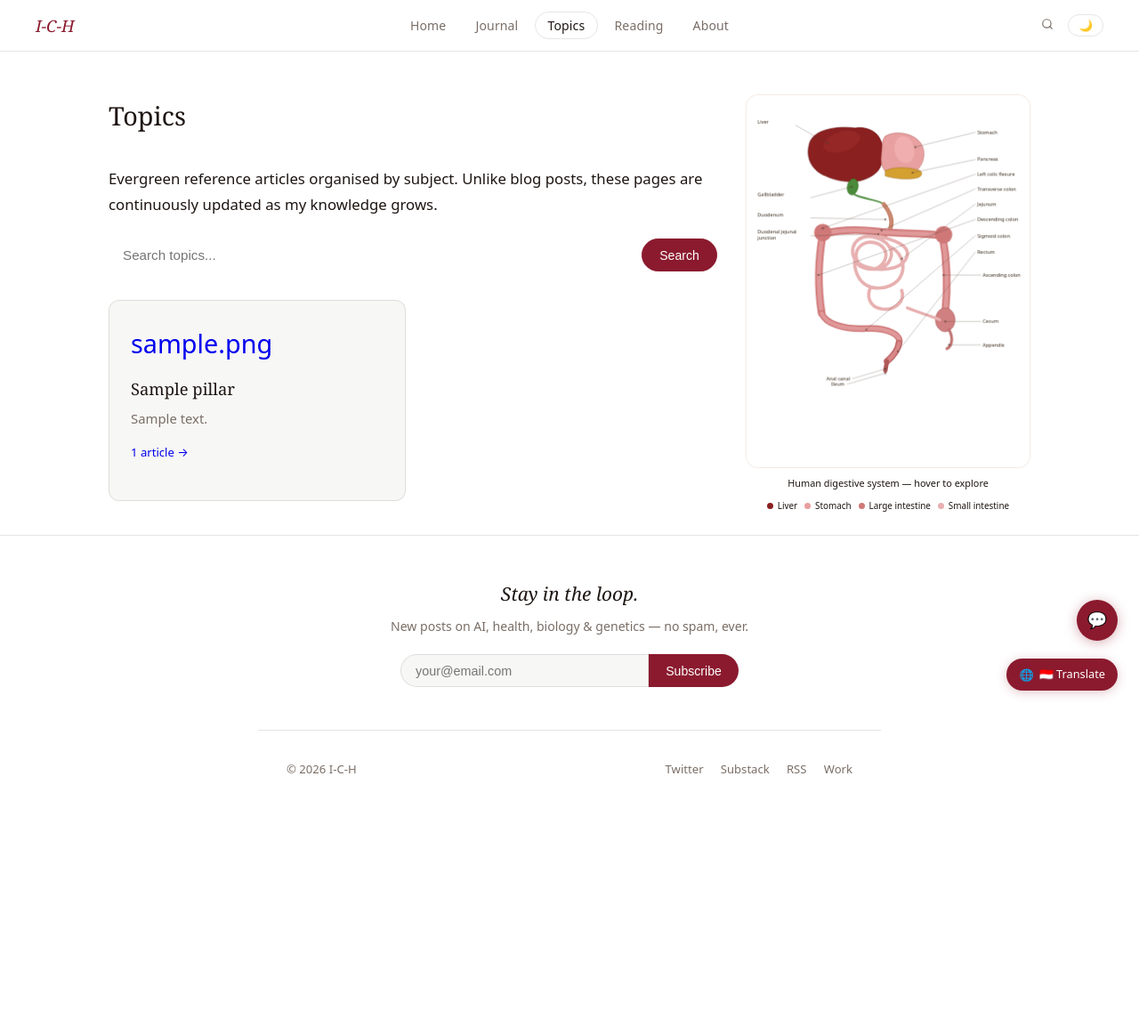
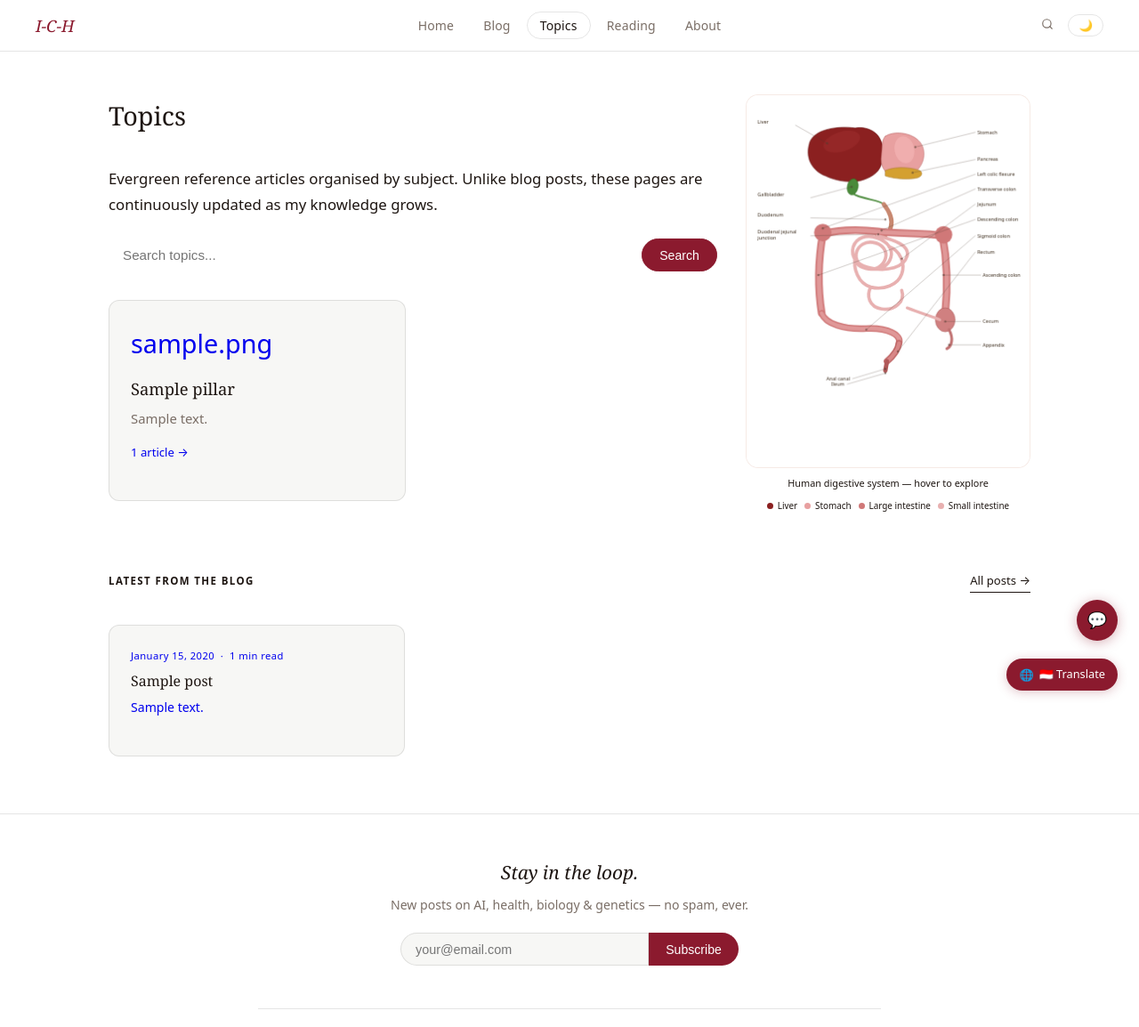
Before and after one commit to indrahrp/max_health, a Django app: page /topics/ in a window 1280 px wide. Shown: the top 1154 px of the page at 89% size. Before the commit the page ends 869 px from the top, so only its background shows below. Run offline with Django 5.2, Linux system fonts and the light colour scheme; tables that the repository leaves empty hold one stand-in row (values such as "Sample post").

Commit message:
Add Blog section: rename Journal nav link, add blog strip to Topics home
Co-Authored-By: Claude Sonnet 4.6 <noreply@anthropic.com>

```diff
--- a/blog/templates/blog/base.html
+++ b/blog/templates/blog/base.html
@@ -297,7 +297,7 @@
 
   <ul class="nav-links">
     <li><a href="{% url 'blog:home' %}">Home</a></li>
-    <li><a href="{% url 'blog:blog_list' %}">Journal</a></li>
+    <li><a href="{% url 'blog:blog_list' %}">Blog</a></li>
     <li><a href="{% url 'topics:topics_home' %}">Topics</a></li>
     <li><a href="{% url 'blog:book_list' %}">Reading</a></li>
     <li><a href="{% url 'blog:about' %}">About</a></li>
--- a/blog/templates/blog/home.html
+++ b/blog/templates/blog/home.html
@@ -71,7 +71,7 @@
   <div class="hero-actions">
     <a href="{% url 'blog:blog_list' %}" class="hero-btn">
       <svg width="15" height="15" viewBox="0 0 24 24" fill="none" stroke="currentColor" stroke-width="2" stroke-linecap="round" stroke-linejoin="round"><path d="M12 20h9"/><path d="M16.5 3.5a2.121 2.121 0 013 3L7 19l-4 1 1-4L16.5 3.5z"/></svg>
-      Journal
+      Blog
     </a>
     <a href="{% url 'blog:book_list' %}" class="hero-btn">
       <svg width="15" height="15" viewBox="0 0 24 24" fill="none" stroke="currentColor" stroke-width="2" stroke-linecap="round" stroke-linejoin="round"><path d="M4 19.5A2.5 2.5 0 016.5 17H20"/><path d="M6.5 2H20v20H6.5A2.5 2.5 0 014 19.5v-15A2.5 2.5 0 016.5 2z"/></svg>
@@ -120,7 +120,7 @@
   </div>
   {% endif %}
 
-  <div class="section-label">Recent writing</div>
+  <div class="section-label">Latest from the Blog</div>
 
   {% for post in recent_posts %}
   <a class="post-card" href="{% url 'blog:blog_detail' post.slug %}">
--- a/topics/templates/topics/topics_home.html
+++ b/topics/templates/topics/topics_home.html
@@ -76,6 +76,29 @@
   </div>
 
 </div>
+
+<!-- Latest from the Blog -->
+{% if recent_posts %}
+<div style="max-width:1100px;margin:0 auto;padding:2.5rem 2rem 4rem;">
+  <div style="display:flex;align-items:baseline;justify-content:space-between;margin-bottom:1.5rem;border-bottom:1px solid var(--warm-border);padding-bottom:0.75rem;">
+    <span style="font-size:0.72rem;letter-spacing:0.12em;text-transform:uppercase;color:var(--warm-muted);font-weight:600;">Latest from the Blog</span>
+    <a href="{% url 'blog:blog_list' %}" style="font-size:0.82rem;color:var(--warm-accent);text-decoration:none;border-bottom:1px solid currentColor;padding-bottom:1px;">All posts →</a>
+  </div>
+  <div style="display:grid;grid-template-columns:repeat(auto-fill,minmax(280px,1fr));gap:1.2rem;">
+    {% for post in recent_posts %}
+    <a href="{% url 'blog:blog_detail' post.slug %}" style="text-decoration:none;">
+      <div class="project-card" style="height:100%;">
+        <div style="font-size:0.7rem;color:var(--warm-muted);margin-bottom:0.5rem;letter-spacing:0.04em;">
+          {{ post.created_at|date:"F j, Y" }} &nbsp;·&nbsp; {{ post.reading_time }}
+        </div>
+        <h3 style="margin-bottom:0.5rem;font-size:1rem;line-height:1.4;">{{ post.title }}</h3>
+        <p style="font-size:0.88rem;color:var(--warm-muted);line-height:1.55;margin:0;">{{ post.summary|truncatechars:120 }}</p>
+      </div>
+    </a>
+    {% endfor %}
+  </div>
+</div>
+{% endif %}
 
 {% endblock %}
 
--- a/topics/views.py
+++ b/topics/views.py
@@ -1,11 +1,16 @@
 from django.shortcuts import render, get_object_or_404
 from django.db.models import Q
 from .models import Pillar, Article
+from blog.models import Post
 
 
 def topics_home(request):
     pillars = Pillar.objects.all()
-    return render(request, 'topics/topics_home.html', {'pillars': pillars})
+    recent_posts = Post.objects.filter(published=True).order_by('-created_at')[:3]
+    return render(request, 'topics/topics_home.html', {
+        'pillars': pillars,
+        'recent_posts': recent_posts,
+    })
 
 
 def pillar_detail(request, slug):
```
